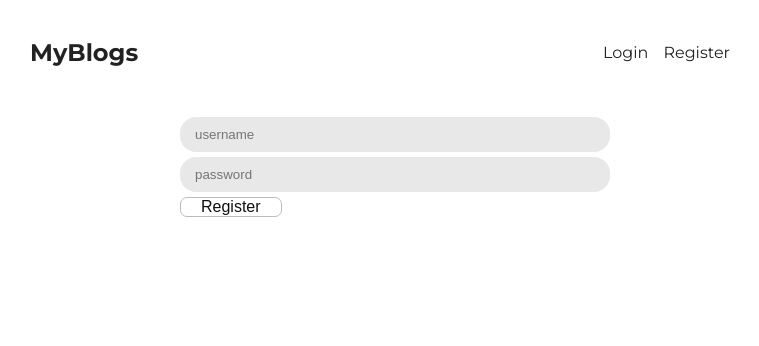
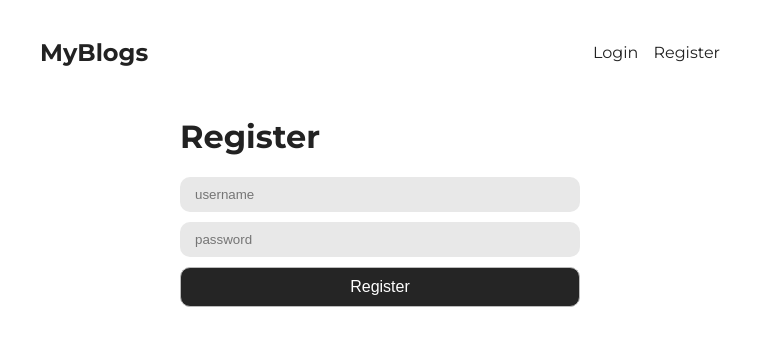
Before and after one commit to nyator/client, a React (Vite) app: page /register in a window 1280 px wide. Shown: the top 346 px of the page, without its empty margins (260-1019 px from the left). Built offline with nearby package versions, Linux system fonts and the light colour scheme.

Commit message:
frontend > DONE

```diff
--- a/src/index.css
+++ b/src/index.css
@@ -1,4 +1,8 @@
 @import url('https://fonts.googleapis.com/css2?family=Montserrat:ital,wght@0,100..900;1,100..900&display=swap');
+
+*{
+   box-sizing: border-box;
+}
 
 body{
   color: #222;
@@ -75,11 +79,11 @@ form.login, form.register{
 
 input {
   display: block;
-  margin-bottom: 5px;
+  margin-bottom: 10px;
   width: 100%;
  border: none;
  padding: 10px 15px;
- border-radius: 1rem;
+ border-radius: 10px;
  background: #e8e8e8;
  transition: 0.3s;
 }
@@ -94,19 +98,19 @@ input:focus {
 
 .button-45 {
   align-items: center;
-  background-color: #ffffff;
+  width: 100%;
+  background-color: #252525;
   border: 1px solid #bbbbbb;
-  border-radius: 7px;
-  color: #101010;
+  border-radius: 10px;
+  color: #fefefe;
   cursor: pointer;
   font-size: 1rem;
   font-weight: 500;
-  padding: 0px 20px;
+  padding: 10px 15px;
   transition: border .2s ease-in-out,box-shadow .2s ease-in-out;
 }
 
 .button-45:hover {
-  background-color: #f1f1f1;
+  background-color: #000000;
   border-color: #b1b1b1;
-  outline: 0;
 }
--- a/src/pages/login.jsx
+++ b/src/pages/login.jsx
@@ -3,6 +3,7 @@ import React from "react";
 const Login = () => {
   return (
     <form className="login">
+      <h1>Login</h1>
       <input type="text" placeholder="username" />
       <input type="password" placeholder="password" />
       <button className="button-45">Login</button>
--- a/src/pages/register.jsx
+++ b/src/pages/register.jsx
@@ -3,6 +3,7 @@ import React from 'react'
 const Register = () => {
   return (
     <form className="register">
+      <h1>Register</h1>
     <input type="text" placeholder="username" />
     <input type="password" placeholder="password" />
     <button className="button-45">Register</button>
```
